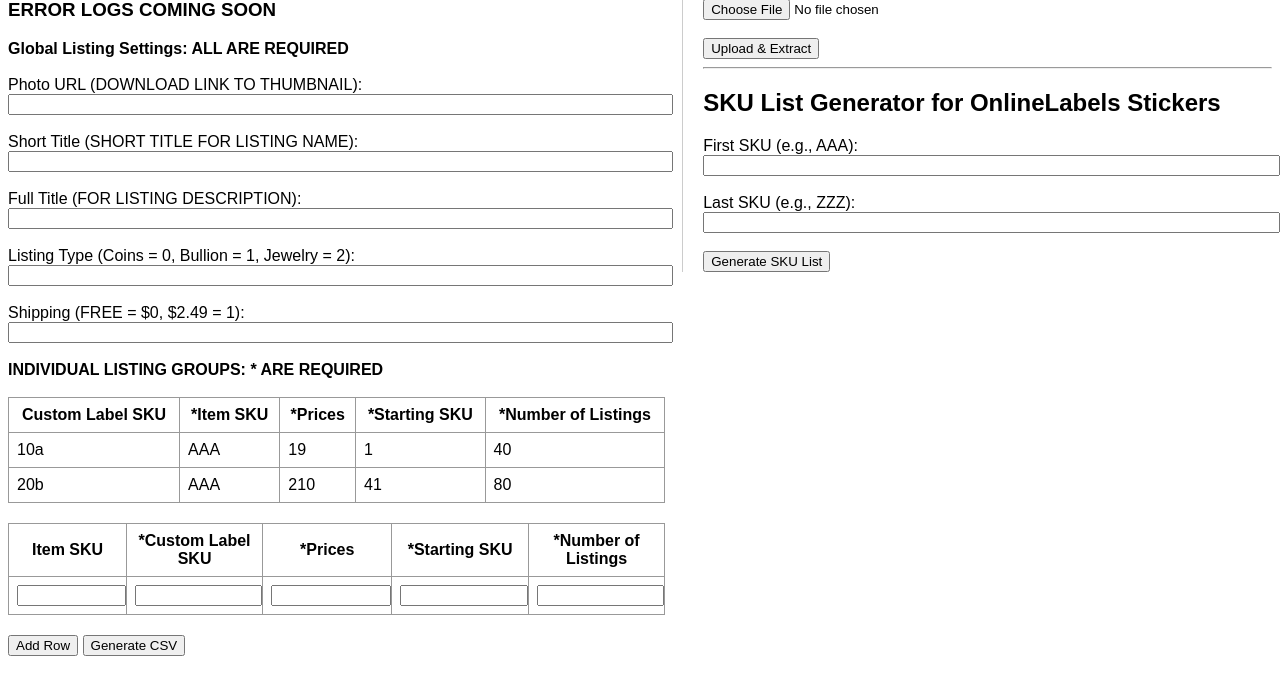
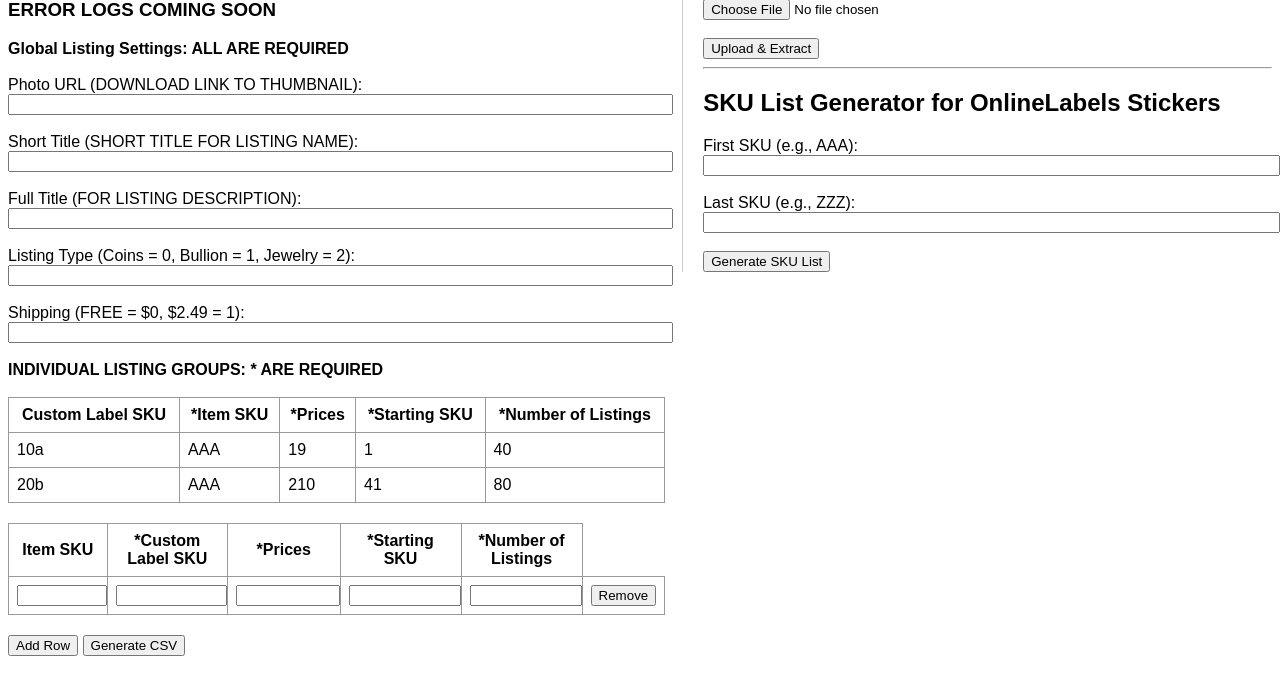
Before and after one commit to Vixcalibur/ebaylistinator, a FastAPI app: page / in a window 1280 px wide. Shown: the part 77-772 px from the top of the page. Run offline with FastAPI, Linux system fonts and the light colour scheme.

Commit message:
Update index.html: remove row  fuctionality

```diff
--- a/templates/index.html
+++ b/templates/index.html
@@ -120,6 +120,7 @@
                         <td><input type="text" name="prices" required></td>
                         <td><input type="number" name="startingSKU" required></td>
                         <td><input type="number" name="numberOfListings" required></td>
+                        <td><button type="button" onclick="removeRow(this)">Remove</button></td>
                     </tr>
                 </tbody>
             </table>
```
